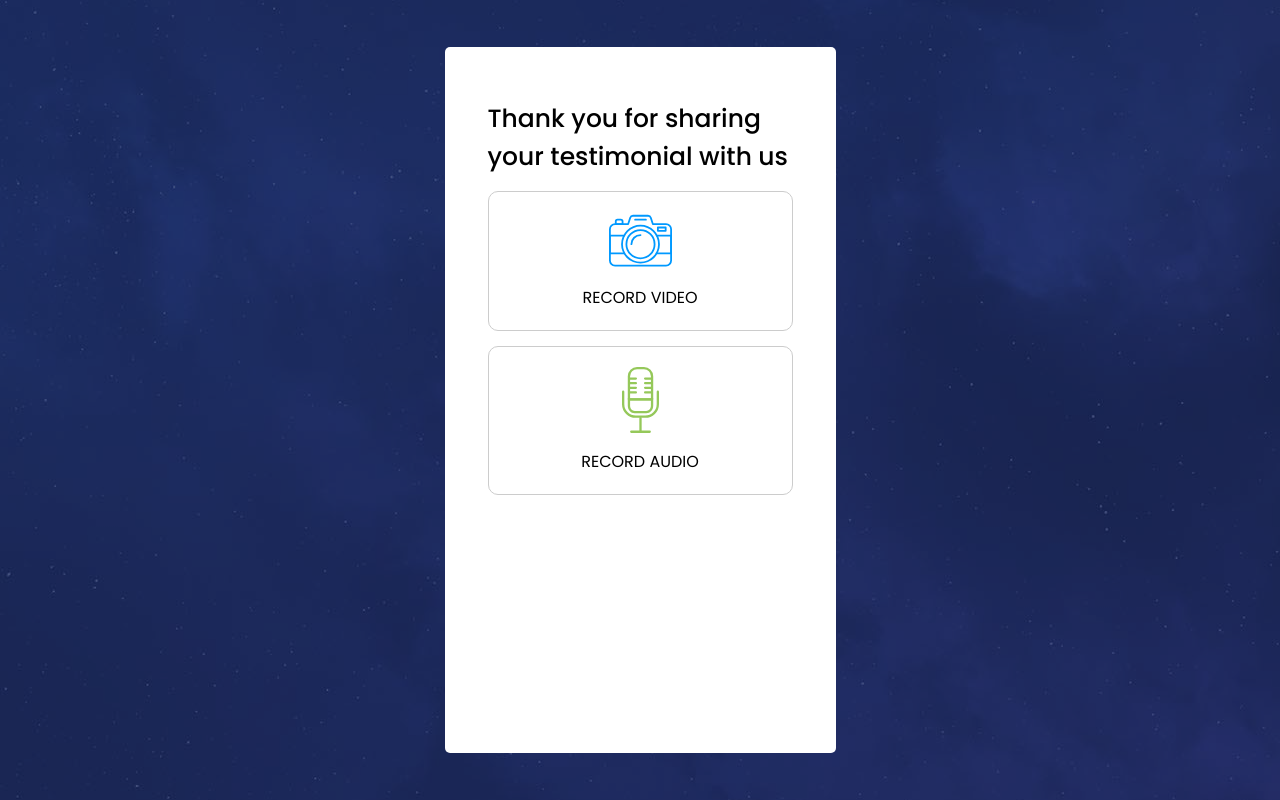
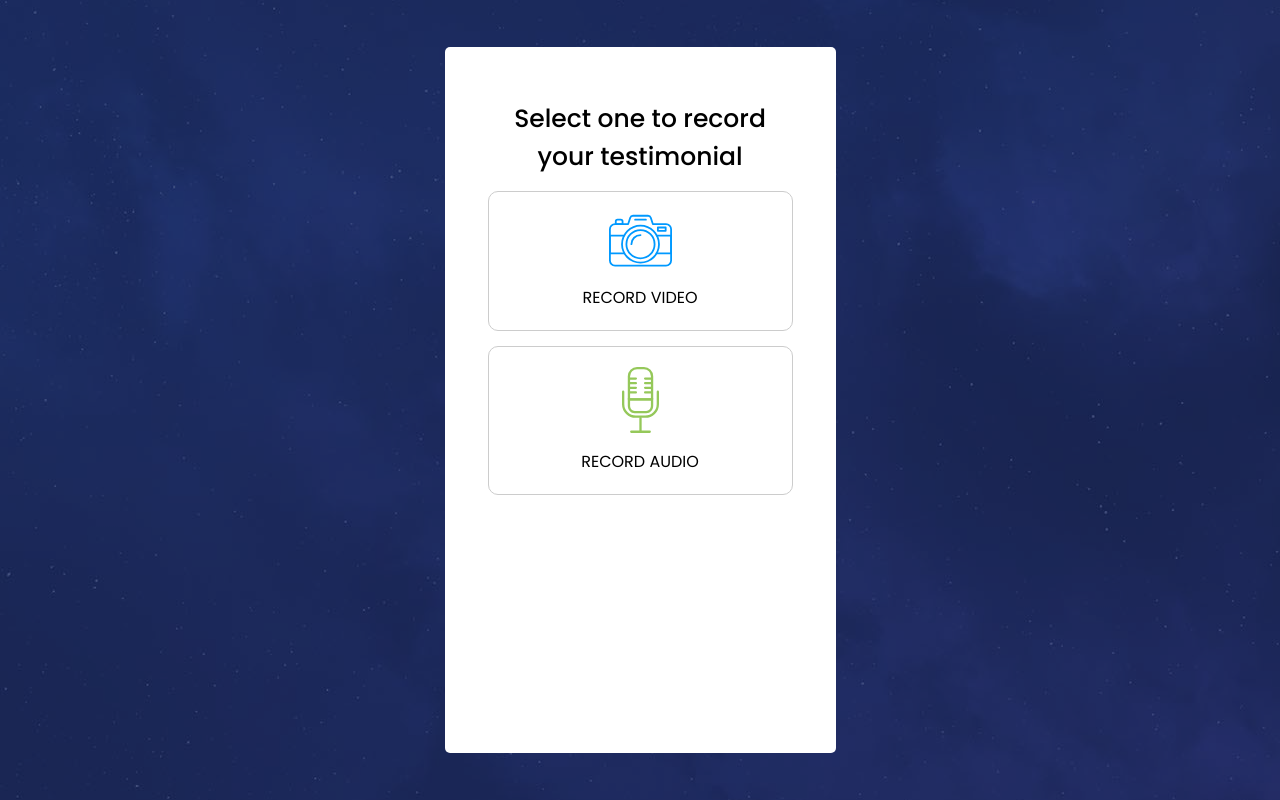
Before and after one commit to ArslanHayat12/fankave-poc, a React (Create React App) app in the folder fk-testimonial/: page / in a window 1280 px wide. Built offline with nearby package versions, Linux system fonts and the light colour scheme.

Commit message:
change homescreen text and center align

```diff
--- a/fk-testimonial/src/pages/HomeScreen/HomeScreen.js
+++ b/fk-testimonial/src/pages/HomeScreen/HomeScreen.js
@@ -32,7 +32,7 @@ export const HomeScreen = () => {
   return (
     <article className="home-screen">
       <p className="description">
-        Thank you for sharing your testimonial with us
+        Select one to record your testimonial
       </p>
       <RecordingCard recordingType="video" handleClick={() => onVideoClick()} />
       <RecordingCard recordingType="audio" handleClick={()=>onAudioClick()} />
--- a/fk-testimonial/src/pages/HomeScreen/style.css
+++ b/fk-testimonial/src/pages/HomeScreen/style.css
@@ -9,4 +9,5 @@
 	color: #000;
 	max-width: 305px;
 	margin-bottom: 0;
+	text-align: center;
 }
```
Lines whose indentation alone changed are shown as unchanged.
